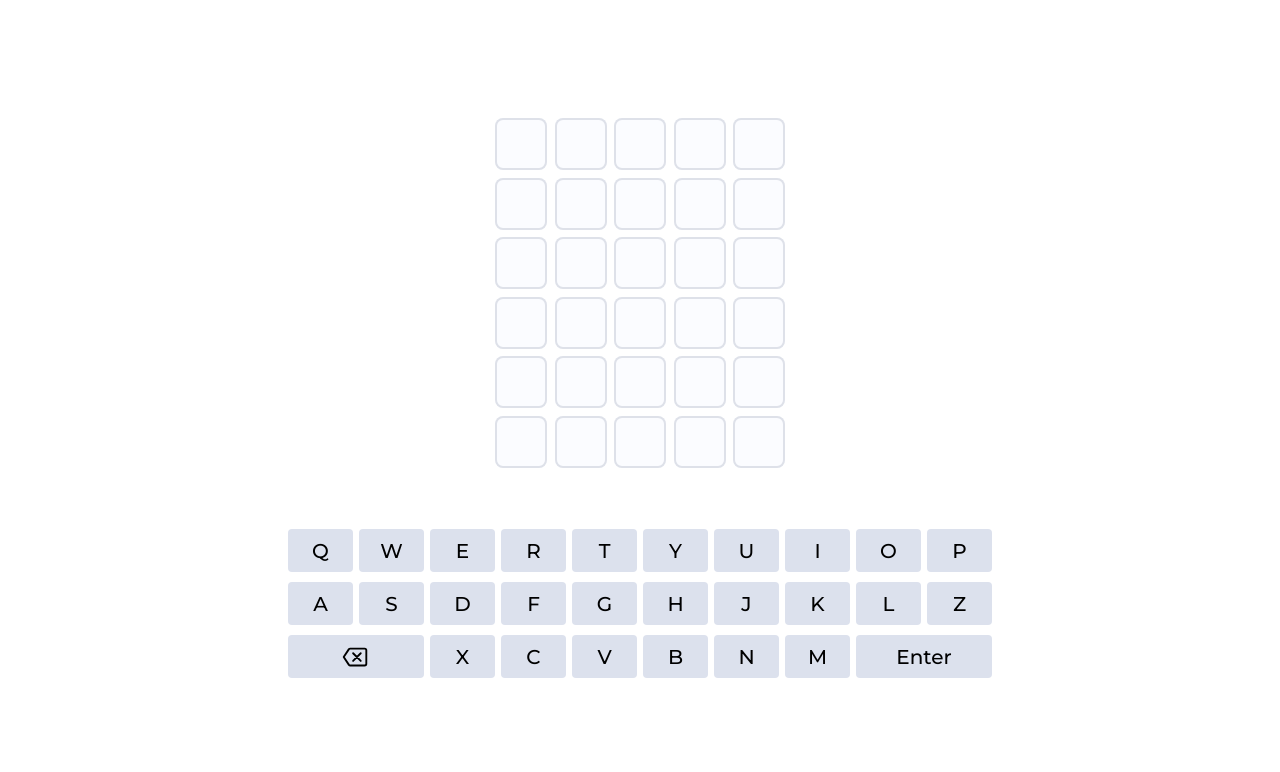
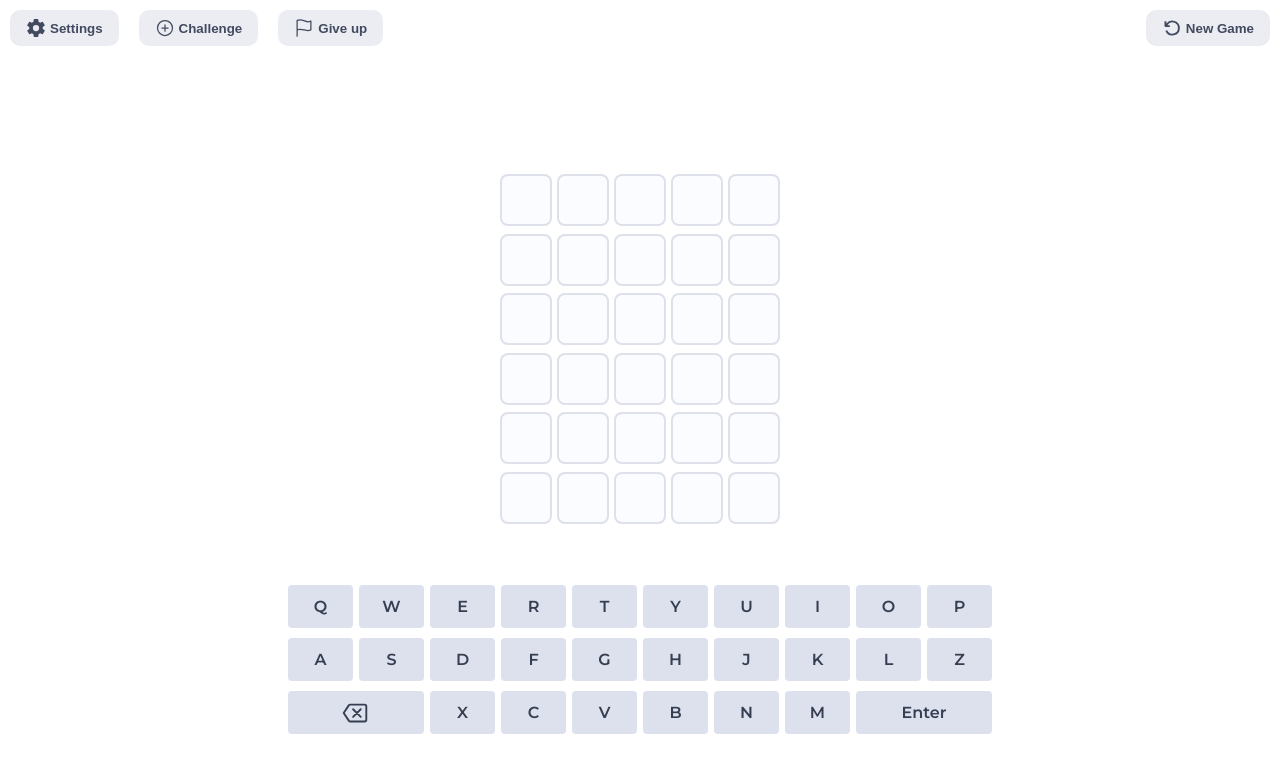
Before and after one commit to Ayanprogrammer11/wordle, a React (Vite) app: page / in a window 1280 px wide. Shown: the top 772 px of the page. Built offline with nearby package versions, Linux system fonts and the light colour scheme.

Commit message:
Changes
1. Added colors
2. The keyboard strokes now also get colored based on user's progress.
3. CSS changes
4. Reusable Button component
5. Navigation Button UIs for different actions (dummy for now)
6. Made it more responsive.
7. Added Icons
8. Refactored some code.

```diff
--- a/src/App.css
+++ b/src/App.css
@@ -19,7 +19,12 @@ body {
   --active-tile: #a7adc0;
 
   --keystroke-background: #dce1ed;
+  --keystroke-text: #363e52;
   --keystroke-hover-background: #c4cbdd;
+
+  --icons-color: #414a5e;
+
+  --btn-background: #ebedf3;
 }
 
 .App {
@@ -44,7 +49,7 @@ body {
 
 .line {
   display: flex;
-  gap: 7.5px;
+  gap: 5px;
 }
 
 .tile {
@@ -57,31 +62,31 @@ body {
   justify-content: center;
   align-items: center;
   font-family: sans-serif;
-  font-size: 24px;
+  font-size: 16px;
   font-weight: 600;
   transition: background-color 0.5s;
 }
 
-.tile.active {
+tile.active {
   box-shadow: inset 0 0 0 2px var(--active-tile);
   border: none;
 }
 
-.tile.correct {
-  background: var(--correct-letter);
-  color: white;
-  border: none;
-  box-shadow: none;
+.correct {
+  background: var(--correct-letter) !important;
+  color: white !important;
+  border: none !important;
+  box-shadow: none !important;
 }
 
-.tile.wrong-position {
-  background: var(--found-letter);
-  color: white;
-  border: none;
-  box-shadow: none;
+.wrong-position {
+  background: var(--found-letter) !important;
+  color: white !important;
+  border: none !important;
+  box-shadow: none !important;
 }
 
-.tile.incorrect {
+.incorrect {
   background: var(--letter-not-found);
   border: none;
   box-shadow: none;
@@ -99,24 +104,6 @@ body {
   background: var(--letter-not-found) !important;
 }
 
-.btn {
-  border: none;
-  display: inline-block;
-  padding: 12px 52px;
-  color: white;
-  background-color: var(--correct-letter);
-  font-weight: 900;
-  font-size: 20px;
-  border-radius: 10px;
-  margin-top: 14px;
-  cursor: pointer;
-}
-
-.btn-reset {
-  position: fixed;
-  right: 10px;
-  top: 0;
-}
 /* --------- */
 .keyboard {
   margin-top: 50px;
@@ -138,7 +125,9 @@ body {
   padding-right: 10px;
   min-height: 43px;
   border-radius: 4px;
-  font-weight: 500;
+  font-weight: 600;
+  font-size: 14px;
+  color: var(--keystroke-text);
   transition: background 0.2s;
   cursor: pointer;
 }
@@ -192,15 +181,44 @@ body {
   }
 }
 
+/* .btn:not(:has(svg)) {
+  font-size: 17px;
+  font-weight: 600;
+} */
+
+.icons {
+  font-size: 20px;
+  display: inline !important;
+  color: var(--icons-color);
+  transition: all 0.25s;
+  /* display: flex;
+  align-items: center;
+  justify-content: center; */
+}
+
+@media screen and (min-width: 550px) {
+  .key-stroke {
+    min-width: 50px;
+    font-size: 16px;
+  }
+}
+
 @media screen and (min-width: 640px) {
+  .btn span {
+    display: initial;
+  }
   .key-stroke {
     min-width: 55px;
+    font-size: 16px;
   }
 }
 
 @media screen and (min-width: 1024px) {
+  .tile {
+    font-size: 20px;
+  }
   .key-stroke {
     min-width: 65px;
-    font-size: 20px;
+    font-size: 16px;
   }
 }
--- a/src/App.jsx
+++ b/src/App.jsx
@@ -1,11 +1,10 @@
 import { useCallback, useEffect, useReducer } from "react";
 import "./App.css";
 import Line from "./Line";
-import { generateRandomWord, words } from "./utils";
+import { generateRandomWord } from "./utils";
 import Keyboard from "./Keyboard";
-
-const API_URL =
-  "https://random-word-api.herokuapp.com/word?number=30&length=5&lang=es";
+import Navigation from "./components/Navigation/Navigation";
+import { ACTION_TYPES } from "./actions/index";
 
 function reducer(state, action) {
   function putInput(keyEntered) {
@@ -27,14 +26,14 @@ function reducer(state, action) {
     return state;
   }
   switch (action.type) {
-    case "word/set": {
+    case ACTION_TYPES.SET_WORD: {
       return {
         ...state,
         solution: action.payload,
         status: "playing",
       };
     }
-    case "board/input": {
+    case ACTION_TYPES.INPUT: {
       if (action.payload.isNative === false) {
         return putInput(action.payload.keystroke);
       }
@@ -47,23 +46,13 @@ function reducer(state, action) {
 
       return putInput(keyEntered);
     }
-    case "board/enter": {
+    case ACTION_TYPES.ENTER: {
       // Return if the user presses enter before completing a line
       if (state.currentGuess.tile !== 5) {
         console.log("NO ENTER BEFORE COMPLETING A LINE");
         return state;
       }
 
-      // Return if no word is found in the word bank
-      // if (
-      //   !words.some(
-      //     (word) =>
-      //       state.guesses[state.currentGuess.line] === word.toUpperCase()
-      //   )
-      // ) {
-      //   console.log("NO WORD FOUND!");
-      //   return { ...state };
-      // }
       if (state.currentGuess.line < 6) {
         const currentWord = state.guesses[state.currentGuess.line];
         if (state.solution === currentWord) {
@@ -71,6 +60,7 @@ function reducer(state, action) {
           return {
             ...state,
             gameOver: true,
+            status: "win",
             currentGuess: {
               ...state.currentGuess,
               line: Infinity,
@@ -83,6 +73,7 @@ function reducer(state, action) {
           return {
             ...state,
             gameOver: true,
+            status: "lose",
             currentGuess: {
               ...state.currentGuess,
               // Using infinity to make the coloring of the last line work because the line state variable should be greater than line which needs to be colored after hitting Enter.
@@ -106,7 +97,7 @@ function reducer(state, action) {
 
       return state;
     }
-    case "board/deleteInput": {
+    case ACTION_TYPES.DELETE_INPUT: {
       if (state.currentGuess.tile === 0) {
         console.log("NO CHARS TO DELETE");
         return state;
@@ -127,7 +118,8 @@ function reducer(state, action) {
       };
     }
 
-    case "reset": {
+    case ACTION_TYPES.RESET: {
+      if (state.guesses.every((guess) => guess === "")) return state;
       return {
         ...state,
         guesses: Array(6).fill(""),
@@ -136,6 +128,14 @@ function reducer(state, action) {
           tile: 0,
         },
         gameOver: false,
+        status: "playing",
+        lettersStatus: [],
+      };
+    }
+    case ACTION_TYPES.LETTERS_STATUS: {
+      return {
+        ...state,
+        lettersStatus: [...state.lettersStatus, action.payload],
       };
     }
     default:
@@ -150,30 +150,35 @@ const initialState = {
     tile: 0,
   },
   gameOver: false,
+  // Different statuses: "playing", "win", "lose"
   status: "playing",
   solution: generateRandomWord(),
+  //  {status: "", letter: ""}
+  lettersStatus: [],
 };
 
 export default function App() {
-  const [{ guesses, currentGuess, solution, gameOver, status }, dispatch] =
-    useReducer(reducer, initialState);
+  const [
+    { guesses, currentGuess, solution, gameOver, lettersStatus },
+    dispatch,
+  ] = useReducer(reducer, initialState);
 
   function handleReset() {
-    dispatch({ type: "reset" });
-    dispatch({ type: "word/set", payload: generateRandomWord() });
+    dispatch({ type: ACTION_TYPES.RESET });
+    dispatch({ type: ACTION_TYPES.SET_WORD, payload: generateRandomWord() });
   }
 
   const handleInput = useCallback(
     (e) => {
       if (e.code === "Enter") {
-        dispatch({ type: "board/enter", payload: e });
+        dispatch({ type: ACTION_TYPES.ENTER, payload: e });
         return;
       }
       if (e.code === "Backspace") {
-        dispatch({ type: "board/deleteInput", payload: e });
+        dispatch({ type: ACTION_TYPES.DELETE_INPUT, payload: e });
         return;
       }
-      dispatch({ type: "board/input", payload: e });
+      dispatch({ type: ACTION_TYPES.INPUT, payload: e });
     },
     [dispatch]
   );
@@ -190,9 +195,9 @@ export default function App() {
   return (
     <>
       <div className="app">
+        <Navigation onReset={handleReset} />
         <div className="board">
-          {status === "playing" &&
-            guesses.map((guess, i) => (
+          {guesses.map((guess, i) => (
             <Line
               guess={guess}
               index={i}
@@ -200,15 +205,16 @@ export default function App() {
               currentGuess={currentGuess}
               solution={solution}
               gameOver={gameOver}
+              dispatch={dispatch}
+              lettersStatus={lettersStatus}
             />
           ))}
-          <Keyboard dispatch={dispatch} />
+          <Keyboard
+            dispatch={dispatch}
+            gameOver={gameOver}
+            lettersStatus={lettersStatus}
+          />
         </div>
-        {gameOver && (
-          <button onClick={handleReset} className="btn btn-reset">
-            Reset
-          </button>
-        )}
       </div>
     </>
   );
--- a/src/Keyboard.jsx
+++ b/src/Keyboard.jsx
@@ -1,23 +1,51 @@
 import { keyboard } from "./utils";
 import { IoBackspaceOutline } from "react-icons/io5";
-function Keyboard({ dispatch }) {
+import { ACTION_TYPES } from "./actions/index";
+
+function Keyboard({ gameOver, dispatch, lettersStatus }) {
   return (
     <div className="keyboard">
-      {keyboard.map((keystroke) => (
+      {keyboard.map((keystroke) => {
+        const letterStatus = lettersStatus.find(
+          (status) => status.letter === keystroke.key
+        );
+
+        let className = "key-stroke";
+        if (letterStatus) {
+          // Check for "correct" first (highest priority)
+          if (letterStatus.status === "correct") {
+            className += " correct";
+          } else if (letterStatus.status === "wrong-position") {
+            // If previously wrong-position, check all previous guesses for "correct" with the same letter
+            const isPreviouslyCorrect = lettersStatus.some(
+              (prevStatus) =>
+                prevStatus.letter === keystroke.key &&
+                prevStatus.status === "correct"
+            );
+
+            className += isPreviouslyCorrect ? " correct" : " wrong-position";
+          }
+        }
+
+        return (
           <div
-          className="key-stroke"
-          data-isSpecial={keystroke.key === "$special$"}
-          onClick={() =>
+            className={className}
+            data-isspecial={keystroke.key === "$special$"}
+            onClick={
+              gameOver
+                ? () => {}
+                : () =>
                     dispatch({
                       type:
                         keystroke.code === "Enter"
-                  ? "board/enter"
+                          ? ACTION_TYPES.ENTER
                           : keystroke.code === "Backspace"
-                  ? "board/deleteInput"
-                  : "board/input",
+                          ? ACTION_TYPES.DELETE_INPUT
+                          : ACTION_TYPES.INPUT,
                       payload: { keystroke: keystroke.key, isNative: false },
                     })
             }
+            key={keystroke.key}
           >
             {keystroke.key === "$special$" ? (
               <IoBackspaceOutline fontSize={30} />
@@ -25,7 +53,8 @@ function Keyboard({ dispatch }) {
               keystroke.key
             )}
           </div>
-      ))}
+        );
+      })}
     </div>
   );
 }
--- a/src/Line.jsx
+++ b/src/Line.jsx
@@ -1,16 +1,17 @@
-import React, { useMemo } from "react";
-
+import React, { useMemo, useEffect } from "react";
+import { ACTION_TYPES } from "./actions/index";
 const WORD_LENGTH = 5;
 
-function Line({ guess, currentGuess, index, gameOver, solution }) {
-  const tiles = useMemo(() => {
-    // TO ACCOUNT FOR CHARACTER OCCURRENCES TO FIX A BUG
+function Line({ guess, currentGuess, index, gameOver, solution, dispatch }) {
+  // Calculate the tile statuses and store them
+  const { tiles, keyboardStatusUpdates } = useMemo(() => {
     const solutionFrequency = {};
     for (let char of solution) {
       solutionFrequency[char] = (solutionFrequency[char] || 0) + 1;
     }
 
     const usedChars = {};
+    const statusUpdates = [];
 
     guess.split("").forEach((char, i) => {
       if (char === solution[i]) {
@@ -19,7 +20,7 @@ function Line({ guess, currentGuess, index, gameOver, solution }) {
       }
     });
 
-    return Array(WORD_LENGTH)
+    const tileElements = Array(WORD_LENGTH)
       .fill("")
       .map((_, i) => {
         let className = "tile";
@@ -28,19 +29,20 @@ function Line({ guess, currentGuess, index, gameOver, solution }) {
         if (index < currentGuess.line) {
           if (char === solution[i]) {
             className += " correct";
+            statusUpdates.push({ status: "correct", char });
           } else if (
             solution.includes(char) &&
             solutionFrequency[char] > 0 &&
             !Object.values(usedChars).includes(char)
           ) {
             className += " wrong-position";
+            statusUpdates.push({ status: "wrong-position", char });
             solutionFrequency[char]--;
           } else {
             className += " incorrect";
           }
-          // LOGIC FOR ACTIVE TILE COLOR ACTIVATION
         } else if (
-          currentGuess.tile > 0 && // Check if the user has started typing
+          currentGuess.tile > 0 &&
           index === currentGuess.line &&
           i ===
             (currentGuess.tile > 0
@@ -50,23 +52,25 @@ function Line({ guess, currentGuess, index, gameOver, solution }) {
         ) {
           className += " active";
         }
-        // LOGIC FOR ACTIVE TILE COLOR ACTIVATION FOR THE LAST TILE
-        // else if (
-        //   index === currentGuess.line &&
-        //   i + 1 === 5 &&
-        //   currentGuess.tile === 5 &&
-        //   !gameOver
-        // ) {
-        //   className += " active";
-        // }
-
         return (
           <div className={className} key={i}>
             {char}
           </div>
         );
       });
+
+    return { tiles: tileElements, keyboardStatusUpdates: statusUpdates };
   }, [guess, currentGuess, index, gameOver, solution]);
+
+  // Dispatch keyboard status updates outside of rendering
+  useEffect(() => {
+    keyboardStatusUpdates.forEach(({ status, char }) => {
+      dispatch({
+        type: ACTION_TYPES.LETTERS_STATUS,
+        payload: { status, letter: char },
+      });
+    });
+  }, [keyboardStatusUpdates, dispatch]);
 
   return <div className="line">{tiles}</div>;
 }
--- /dev/null
+++ b/src/actions/index.js
@@ -0,0 +1,8 @@
+export const ACTION_TYPES = {
+  SET_WORD: "word/set",
+  INPUT: "board/input",
+  ENTER: "board/enter",
+  DELETE_INPUT: "board/deleteInput",
+  RESET: "game/reset",
+  LETTERS_STATUS: "setLetterStatus",
+};
--- /dev/null
+++ b/src/components/Button/Button.css
@@ -0,0 +1,39 @@
+.btn {
+  border: none;
+  background: var(--btn-background);
+  color: var(--icons-color);
+  padding: 8px 16px;
+  margin: 10px;
+  border-radius: 10px;
+  font-weight: 600;
+  display: flex;
+  justify-content: center;
+  align-items: center;
+  gap: 4px;
+  cursor: pointer;
+  transition: all 0.25s;
+}
+
+.btn:hover .icons {
+  color: #57ac57;
+}
+
+.btn:hover {
+  background-color: #e6f3e6;
+}
+
+.btn span {
+  display: none;
+}
+
+.btn-reset {
+  position: fixed;
+  right: 10px;
+  top: 0;
+}
+
+@media screen and (min-width: 640px) {
+  .btn span {
+    display: initial;
+  }
+}
--- /dev/null
+++ b/src/components/Button/Button.jsx
@@ -0,0 +1,11 @@
+import "./Button.css";
+
+function Button({ children, onClick, className }) {
+  return (
+    <button onClick={onClick ? onClick : () => {}} className={className}>
+      {children}
+    </button>
+  );
+}
+
+export default Button;
--- /dev/null
+++ b/src/components/Navigation/Navigation.css
@@ -0,0 +1,20 @@
+.nav {
+  display: flex;
+  justify-content: flex-start;
+  align-items: center;
+}
+
+.nav__utils {
+  display: flex;
+  justify-content: space-between;
+  align-items: center;
+  flex: 1;
+}
+
+.nav__additional {
+  display: flex;
+}
+
+.nav__main {
+  display: flex;
+}
--- /dev/null
+++ b/src/components/Navigation/Navigation.jsx
@@ -0,0 +1,48 @@
+import "./Navigation.css";
+import {
+  IoGameControllerOutline,
+  IoSettingsSharp,
+  IoAddCircleOutline,
+  IoFlagOutline,
+} from "react-icons/io5";
+import { VscDebugRestart } from "react-icons/vsc";
+import Button from "../Button/Button";
+function Navigation({ onReset }) {
+  return (
+    <nav className="nav">
+      <div className="nav__utils">
+        <div className="nav__additional">
+          <div className="nav__settings">
+            <Button className="nav__btn btn">
+              <IoSettingsSharp className="icons" />
+              <span>Settings</span>
+            </Button>
+          </div>
+          <div className="challenge">
+            <Button className="nav__btn btn">
+              <IoAddCircleOutline className="icons" />
+              <span>Challenge</span>
+            </Button>
+          </div>
+          <div className="giveup">
+            <Button className="nav__btn btn">
+              <IoFlagOutline className="icons" />
+              <span>Give up</span>
+            </Button>
+          </div>
+        </div>
+
+        <div className="nav__main">
+          <div className="new-game">
+            <Button className="nav__btn btn" onClick={onReset}>
+              <VscDebugRestart className="icons" />
+              <span>New Game</span>
+            </Button>
+          </div>
+        </div>
+      </div>
+    </nav>
+  );
+}
+
+export default Navigation;
```
Also changed, not shown: 1 other file (tests, documents, lock files or other folders). Lines whose indentation alone changed are shown as unchanged.
